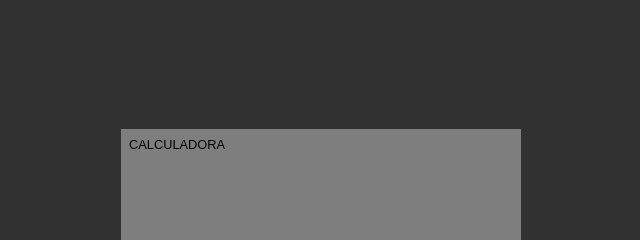
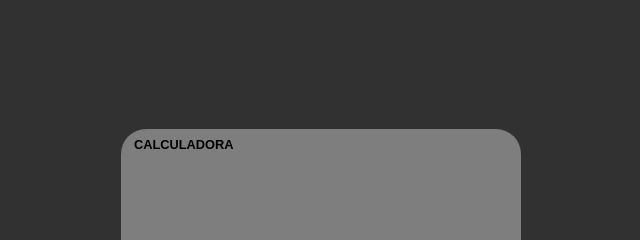
Before and after one commit to washingmg/Calculadora, a website: page index.html in a window 1280 px wide. Shown: the top 240 px of the page, 319-959 px from the left. Drawn offline with Linux system fonts and the light colour scheme.

Commit message:
Refatored

```diff
--- a/css/style.css
+++ b/css/style.css
@@ -21,12 +21,15 @@ main#calc {
     color: #000;
     flex-direction: column;
     border-bottom-left-radius: 25px;
+    border-top-right-radius: 25px;
+    border-top-left-radius: 25px;
     border-bottom-right-radius: 25px;
 }
 
 #calc h3 {
+    margin-left: 5px;
     font-size: .8em;
-    font-weight: 300;
+    font-weight: bolder;
     color: #000000;
 }
 
```
